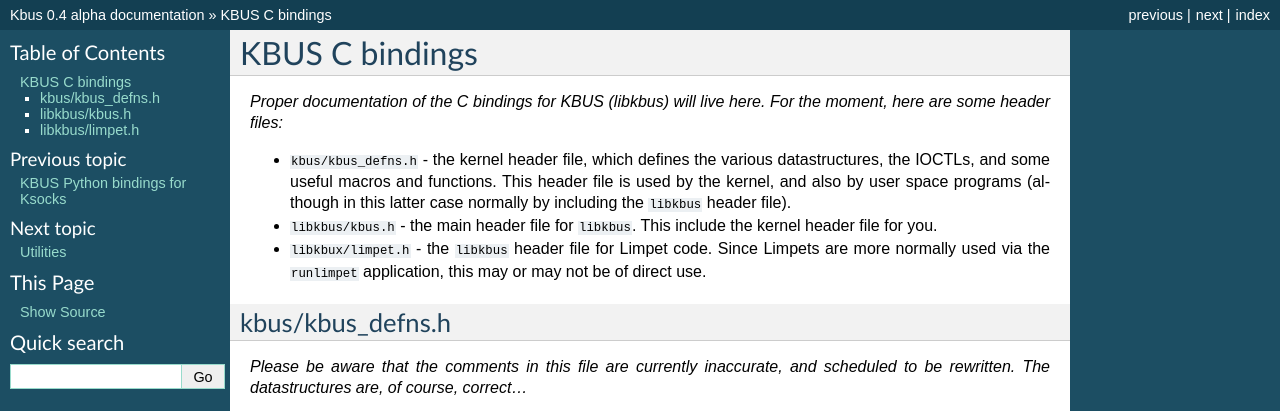
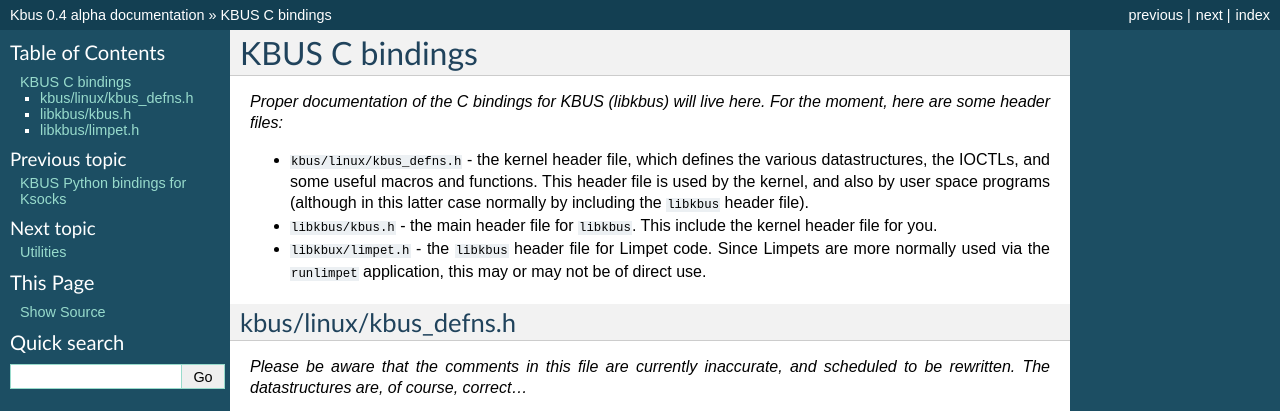
Before and after one commit to kynesim/kbus, a Sphinx documentation site: the page built from docs/kbus-c-bindings.txt, in a window 1280 px wide, cut to the strip 0-411 px from the top of the page. Built offline with Sphinx 7.4.7, drawn with Linux system fonts in a browser that asks for light colours.

Commit message:
Cope with the new location of kbus_defns.h

```diff
--- a/docs/kbus-c-bindings.txt
+++ b/docs/kbus-c-bindings.txt
@@ -4,10 +4,11 @@ KBUS C bindings
 *Proper documentation of the C bindings for KBUS (libkbus) will live here. For
 the moment, here are some header files:*
 
-* ``kbus/kbus_defns.h`` - the kernel header file, which defines the various
-  datastructures, the IOCTLs, and some useful macros and functions. This
-  header file is used by the kernel, and also by user space programs (although
-  in this latter case normally by including the ``libkbus`` header file).
+* ``kbus/linux/kbus_defns.h`` - the kernel header file, which defines the
+  various datastructures, the IOCTLs, and some useful macros and functions.
+  This header file is used by the kernel, and also by user space programs
+  (although in this latter case normally by including the ``libkbus`` header
+  file).
 
 * ``libkbus/kbus.h`` - the main header file for ``libkbus``. This include the
   kernel header file for you.
@@ -16,12 +17,12 @@ the moment, here are some header files:*
   Limpets are more normally used via the ``runlimpet`` application, this may
   or may not be of direct use.
 
-kbus/kbus_defns.h
------------------
+kbus/linux/kbus_defns.h
+-----------------------
 *Please be aware that the comments in this file are currently inaccurate, and
 scheduled to be rewritten. The datastructures are, of course, correct...*
 
-.. include:: ../kbus/kbus_defns.h
+.. include:: ../kbus/linux/kbus_defns.h
    :literal:
 
 libkbus/kbus.h
```
Also changed, not shown: 7 other files.
